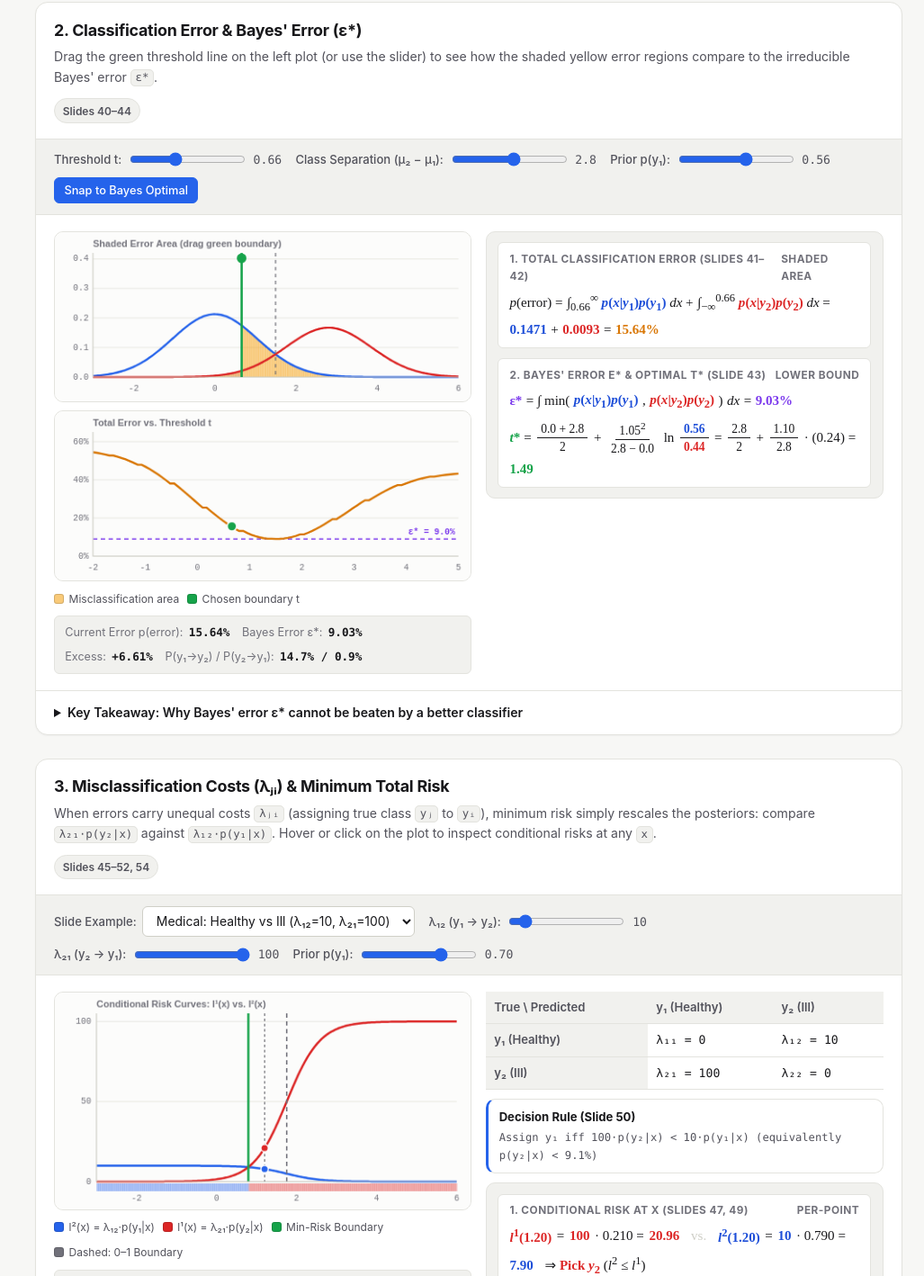
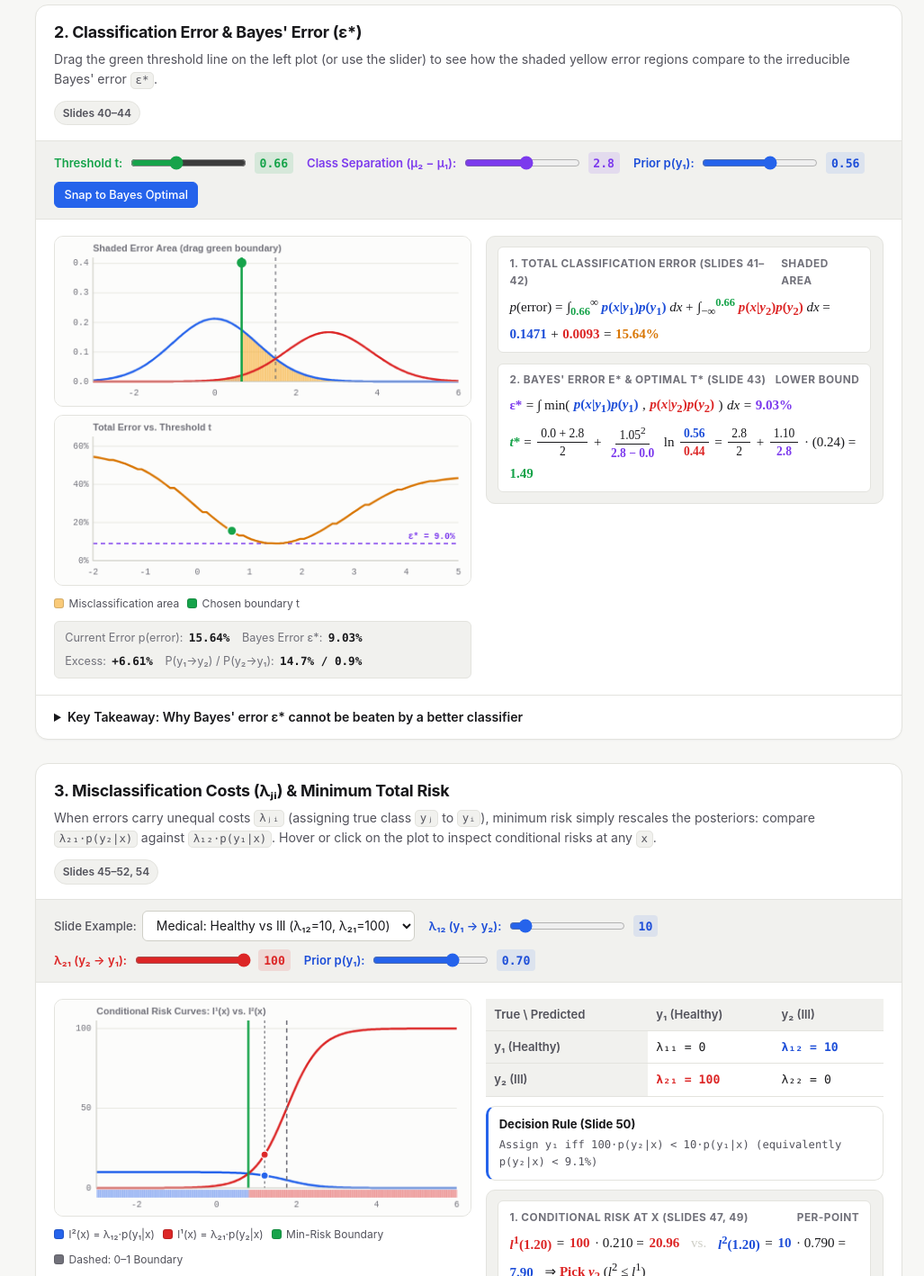
Before and after one commit to 0xKobalt/master-cs-interactive-visualisations, a plain HTML site: page courses/mdl.html in a window 1280 px wide. Shown: the part 1339-2757 px from the top of the page at 90% size, without its empty margins (253-1280 px from the left). Drawn offline with Linux system fonts and the light colour scheme.

Commit message:
Color-code sliders with formulas and add live site URL to README

```diff
--- a/courses/mdl.html
+++ b/courses/mdl.html
@@ -40,34 +40,34 @@
         </div>
 
         <div class="viz-controls">
-          <div class="control-group">
+          <div class="control-group ctrl-c1">
             <label for="mdl-b-prior1">Prior p(y₁):</label>
             <input id="mdl-b-prior1" type="range" min="0.10" max="0.90" step="0.01" value="0.50" />
-            <span class="mono" id="mdl-b-prior1-val">0.50</span>
+            <span class="mono ctrl-val" id="mdl-b-prior1-val">0.50</span>
           </div>
 
-          <div class="control-group">
+          <div class="control-group ctrl-c1">
             <label for="mdl-b-mu1">μ₁:</label>
             <input id="mdl-b-mu1" type="range" min="-1.5" max="1.5" step="0.1" value="-0.3" />
-            <span class="mono" id="mdl-b-mu1-val">-0.3</span>
+            <span class="mono ctrl-val" id="mdl-b-mu1-val">-0.3</span>
           </div>
 
-          <div class="control-group">
+          <div class="control-group ctrl-c2">
             <label for="mdl-b-mu2">μ₂:</label>
             <input id="mdl-b-mu2" type="range" min="1.0" max="4.0" step="0.1" value="2.8" />
-            <span class="mono" id="mdl-b-mu2-val">2.8</span>
+            <span class="mono ctrl-val" id="mdl-b-mu2-val">2.8</span>
           </div>
 
-          <div class="control-group">
+          <div class="control-group ctrl-c1">
             <label for="mdl-b-sig1">σ₁:</label>
             <input id="mdl-b-sig1" type="range" min="0.5" max="1.8" step="0.05" value="1.05" />
-            <span class="mono" id="mdl-b-sig1-val">1.05</span>
+            <span class="mono ctrl-val" id="mdl-b-sig1-val">1.05</span>
           </div>
 
-          <div class="control-group">
+          <div class="control-group ctrl-c2">
             <label for="mdl-b-sig2">σ₂:</label>
             <input id="mdl-b-sig2" type="range" min="0.5" max="1.8" step="0.05" value="1.15" />
-            <span class="mono" id="mdl-b-sig2-val">1.15</span>
+            <span class="mono ctrl-val" id="mdl-b-sig2-val">1.15</span>
           </div>
 
           <button id="mdl-b-double-p1" class="btn btn-sm" type="button">Set p(y₁) = 2·p(y₂)</button>
@@ -187,22 +187,22 @@
         </div>
 
         <div class="viz-controls">
-          <div class="control-group">
+          <div class="control-group ctrl-opt">
             <label for="mdl-e-thresh">Threshold t:</label>
             <input id="mdl-e-thresh" type="range" min="-2.0" max="5.0" step="0.02" value="0.65" />
-            <span class="mono" id="mdl-e-thresh-val">0.65</span>
+            <span class="mono ctrl-val" id="mdl-e-thresh-val">0.65</span>
           </div>
 
-          <div class="control-group">
+          <div class="control-group ctrl-purple">
             <label for="mdl-e-sep">Class Separation (μ₂ − μ₁):</label>
             <input id="mdl-e-sep" type="range" min="0.8" max="4.5" step="0.1" value="2.8" />
-            <span class="mono" id="mdl-e-sep-val">2.8</span>
+            <span class="mono ctrl-val" id="mdl-e-sep-val">2.8</span>
           </div>
 
-          <div class="control-group">
+          <div class="control-group ctrl-c1">
             <label for="mdl-e-prior1">Prior p(y₁):</label>
             <input id="mdl-e-prior1" type="range" min="0.20" max="0.80" step="0.02" value="0.55" />
-            <span class="mono" id="mdl-e-prior1-val">0.55</span>
+            <span class="mono ctrl-val" id="mdl-e-prior1-val">0.55</span>
           </div>
 
           <button id="mdl-e-snap" class="btn btn-sm btn-primary" type="button">Snap to Bayes Optimal</button>
@@ -285,22 +285,22 @@
             </select>
           </div>
 
-          <div class="control-group">
+          <div class="control-group ctrl-c1">
             <label for="mdl-c-l12">λ₁₂ (y₁ → y₂):</label>
             <input id="mdl-c-l12" type="range" min="1" max="100" step="1" value="10" />
-            <span class="mono" id="mdl-c-l12-val">10</span>
+            <span class="mono ctrl-val" id="mdl-c-l12-val">10</span>
           </div>
 
-          <div class="control-group">
+          <div class="control-group ctrl-c2">
             <label for="mdl-c-l21">λ₂₁ (y₂ → y₁):</label>
             <input id="mdl-c-l21" type="range" min="1" max="100" step="1" value="100" />
-            <span class="mono" id="mdl-c-l21-val">100</span>
+            <span class="mono ctrl-val" id="mdl-c-l21-val">100</span>
           </div>
 
-          <div class="control-group">
+          <div class="control-group ctrl-c1">
             <label for="mdl-c-prior1">Prior p(y₁):</label>
             <input id="mdl-c-prior1" type="range" min="0.20" max="0.90" step="0.02" value="0.70" />
-            <span class="mono" id="mdl-c-prior1-val">0.70</span>
+            <span class="mono ctrl-val" id="mdl-c-prior1-val">0.70</span>
           </div>
         </div>
 
@@ -336,13 +336,13 @@
                 </thead>
                 <tbody>
                   <tr>
-                    <th id="mdl-c-row1">y₁ (Healthy)</th>
+                    <th id="mdl-c-row1" class="term-c1">y₁ (Healthy)</th>
                     <td>λ₁₁ = 0</td>
-                    <td id="mdl-c-cell12">λ₁₂ = 10</td>
+                    <td id="mdl-c-cell12" class="term-c1">λ₁₂ = 10</td>
                   </tr>
                   <tr>
-                    <th id="mdl-c-row2">y₂ (Ill)</th>
-                    <td id="mdl-c-cell21">λ₂₁ = 100</td>
+                    <th id="mdl-c-row2" class="term-c2">y₂ (Ill)</th>
+                    <td id="mdl-c-cell21" class="term-c2">λ₂₁ = 100</td>
                     <td>λ₂₂ = 0</td>
                   </tr>
                 </tbody>
--- a/js/viz/mdl-viz.js
+++ b/js/viz/mdl-viz.js
@@ -307,16 +307,16 @@
       fCondEl.innerHTML =
         `<span style="display:flex;flex-wrap:wrap;align-items:center;gap:0.25rem;width:100%;">` +
         `<span class="term-c1"><i>p</i>(${xStr}|<i>y</i><sub>1</sub>)</span> = ` +
-        fracHtml("1", `${prm.sig1.toFixed(2)}√(2π)`) +
+        fracHtml("1", `<span class="term-c1">${prm.sig1.toFixed(2)}</span>√(2π)`) +
         `exp(−` +
-        fracHtml(`(${xStr} − ${mu1Str})<sup>2</sup>`, `2·${prm.sig1.toFixed(2)}<sup>2</sup>`) +
+        fracHtml(`(${xStr} − <span class="term-c1">${mu1Str}</span>)<sup>2</sup>`, `2·<span class="term-c1">${prm.sig1.toFixed(2)}</span><sup>2</sup>`) +
         `) = <span class="formula-result term-c1">${probe.c1.toFixed(4)}</span>` +
         `</span>` +
         `<span style="display:flex;flex-wrap:wrap;align-items:center;gap:0.25rem;width:100%;margin-top:0.2rem;">` +
         `<span class="term-c2"><i>p</i>(${xStr}|<i>y</i><sub>2</sub>)</span> = ` +
-        fracHtml("1", `${prm.sig2.toFixed(2)}√(2π)`) +
+        fracHtml("1", `<span class="term-c2">${prm.sig2.toFixed(2)}</span>√(2π)`) +
         `exp(−` +
-        fracHtml(`(${xStr} − ${mu2Str})<sup>2</sup>`, `2·${prm.sig2.toFixed(2)}<sup>2</sup>`) +
+        fracHtml(`(${xStr} − <span class="term-c2">${mu2Str}</span>)<sup>2</sup>`, `2·<span class="term-c2">${prm.sig2.toFixed(2)}</span><sup>2</sup>`) +
         `) = <span class="formula-result term-c2">${probe.c2.toFixed(4)}</span>` +
         `</span>`;
 
@@ -520,7 +520,7 @@
       excessErrEl.textContent = `+${(excess * 100).toFixed(2)}%`;
       splitEl.textContent = `${(res.err12 * 100).toFixed(1)}% / ${(res.err21 * 100).toFixed(1)}%`;
 
-      const tStr = prm.thresh.toFixed(2);
+      const tStr = `<span class="term-opt">${prm.thresh.toFixed(2)}</span>`;
       fErrEl.innerHTML =
         `<span style="display:flex;flex-wrap:wrap;align-items:center;gap:0.28rem;width:100%;">` +
         `<span><i>p</i>(error) =</span>` +
@@ -541,13 +541,13 @@
         `<span class="term-opt"><i>t</i>*</span> = ` +
         fracHtml(`${prm.mu1.toFixed(1)} + ${prm.mu2.toFixed(1)}`, "2") +
         ` + ` +
-        fracHtml(`${prm.sig.toFixed(2)}<sup>2</sup>`, `${prm.mu2.toFixed(1)} − ${prm.mu1.toFixed(1)}`) +
+        fracHtml(`${prm.sig.toFixed(2)}<sup>2</sup>`, `<span class="term-purple">${prm.mu2.toFixed(1)} − ${prm.mu1.toFixed(1)}</span>`) +
         ` ln` +
         fracHtml(`<span class="term-c1">${prm.p1.toFixed(2)}</span>`, `<span class="term-c2">${prm.p2.toFixed(2)}</span>`) +
         ` = ` +
         fracHtml(prm.mu2.toFixed(1), "2") +
         ` + ` +
-        fracHtml(sig2.toFixed(2), prm.mu2.toFixed(1)) +
+        fracHtml(sig2.toFixed(2), `<span class="term-purple">${prm.mu2.toFixed(1)}</span>`) +
         ` · (${Math.log(prm.p1 / prm.p2).toFixed(2)})` +
         ` = <span class="formula-result term-opt">${tOpt.toFixed(2)}</span>` +
         `</span>`;
--- a/styles/main.css
+++ b/styles/main.css
@@ -771,6 +771,47 @@ pre code {
   cursor: pointer;
 }
 
+.control-group.ctrl-c1 {
+  --ctrl-color: var(--accent-text);
+  --ctrl-track: var(--accent);
+  --ctrl-bg: var(--accent-soft);
+}
+
+.control-group.ctrl-c2 {
+  --ctrl-color: var(--danger);
+  --ctrl-track: var(--danger);
+  --ctrl-bg: var(--danger-soft);
+}
+
+.control-group.ctrl-opt {
+  --ctrl-color: var(--success);
+  --ctrl-track: var(--success);
+  --ctrl-bg: var(--success-soft);
+}
+
+.control-group.ctrl-purple {
+  --ctrl-color: var(--purple);
+  --ctrl-track: var(--purple);
+  --ctrl-bg: var(--purple-soft);
+}
+
+.control-group[class*="ctrl-"] label {
+  color: var(--ctrl-color);
+  font-weight: 600;
+}
+
+.control-group[class*="ctrl-"] input[type="range"] {
+  accent-color: var(--ctrl-track);
+}
+
+.control-group[class*="ctrl-"] .ctrl-val {
+  background: var(--ctrl-bg);
+  color: var(--ctrl-color);
+  padding: 0.08rem 0.36rem;
+  border-radius: 4px;
+  font-weight: 700;
+}
+
 .viz-body {
   padding: 1.1rem 1.25rem;
 }
```
Also changed, not shown: 1 other file.
